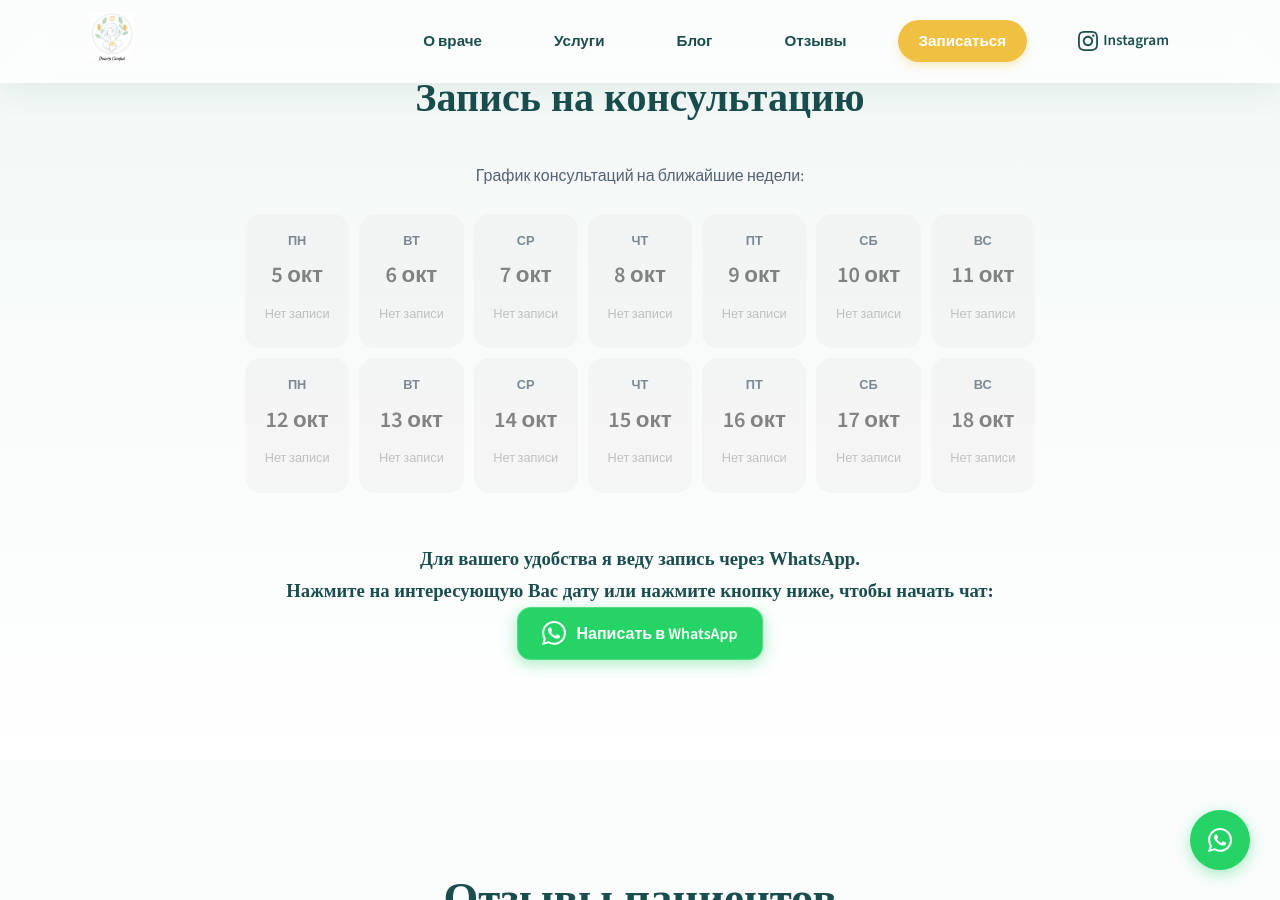
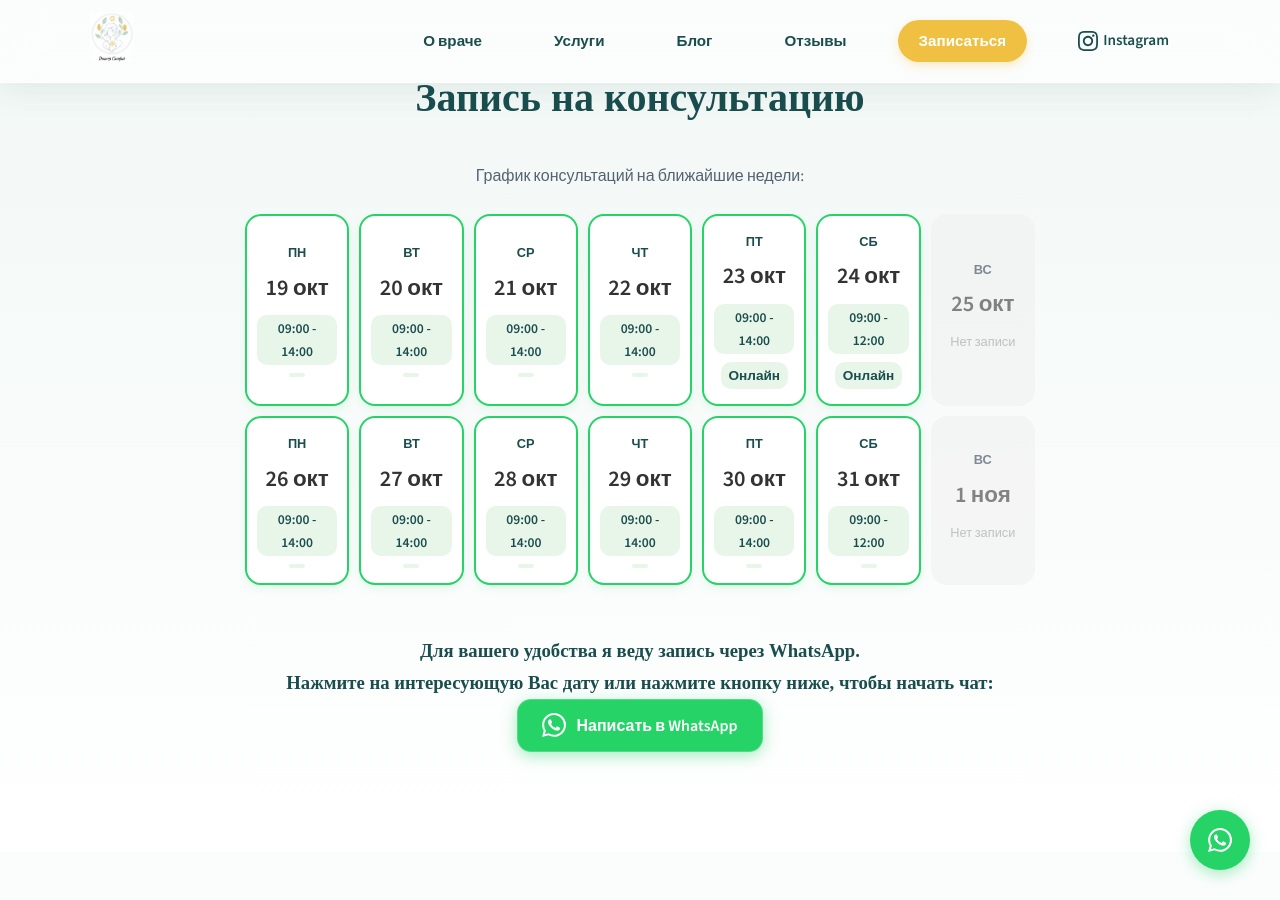
Before and after one commit to gosubv/doctorstafij, a Jekyll site: the page built from index.md, in a window 1280 px wide and 900 px high, scrolled down 5402 px. Built offline with Jekyll 4.4.1, drawn with Linux system fonts in a browser that asks for light colours.

Commit message:
Change booking slots.

```diff
--- a/_data/calendar.yml
+++ b/_data/calendar.yml
@@ -1,56 +1,56 @@
-- date: "2026-10-05"
+- date: "2026-10-19"
   time: "09:00 - 14:00"
   is_off: false
   is_online: false
-- date: "2026-10-06"
+- date: "2026-10-20"
   time: "09:00 - 14:00"
   is_off: false
   is_online: false
-- date: "2026-10-07"
+- date: "2026-10-21"
   time: "09:00 - 14:00"
   is_off: false
   is_online: false
-- date: "2026-10-08"
+- date: "2026-10-22"
   time: "09:00 - 14:00"
   is_off: false
   is_online: false
-- date: "2026-10-09"
+- date: "2026-10-23"
   time: "09:00 - 14:00"
   is_off: false
   is_online: true
-- date: "2026-10-10"
+- date: "2026-10-24"
   time: "09:00 - 12:00"
   is_off: false
   is_online: true
-- date: "2026-10-11"
+- date: "2026-10-25"
   time: ""
   is_off: true
   is_online: false
-- date: "2026-10-12"
+- date: "2026-10-26"
   time: "09:00 - 14:00"
   is_off: false
   is_online: false
-- date: "2026-10-13"
+- date: "2026-10-27"
   time: "09:00 - 14:00"
   is_off: false
   is_online: false
-- date: "2026-10-14"
+- date: "2026-10-28"
   time: "09:00 - 14:00"
   is_off: false
   is_online: false
-- date: "2026-10-15"
+- date: "2026-10-29"
   time: "09:00 - 14:00"
   is_off: false
   is_online: false
-- date: "2026-10-16"
+- date: "2026-10-30"
   time: "09:00 - 14:00"
   is_off: false
   is_online: false
-- date: "2026-10-17"
+- date: "2026-10-31"
   time: "09:00 - 12:00"
   is_off: false
   is_online: false
-- date: "2026-10-18"
+- date: "2026-11-01"
   time: ""
   is_off: true
   is_online: false
```
